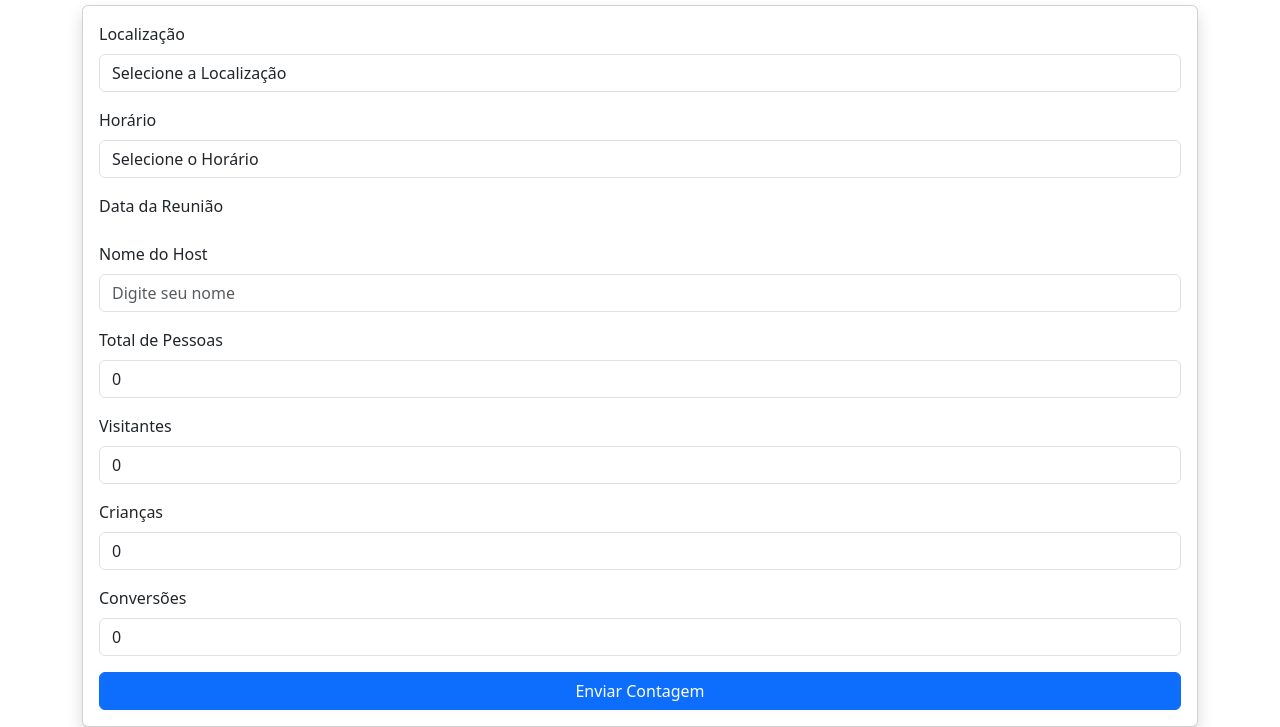
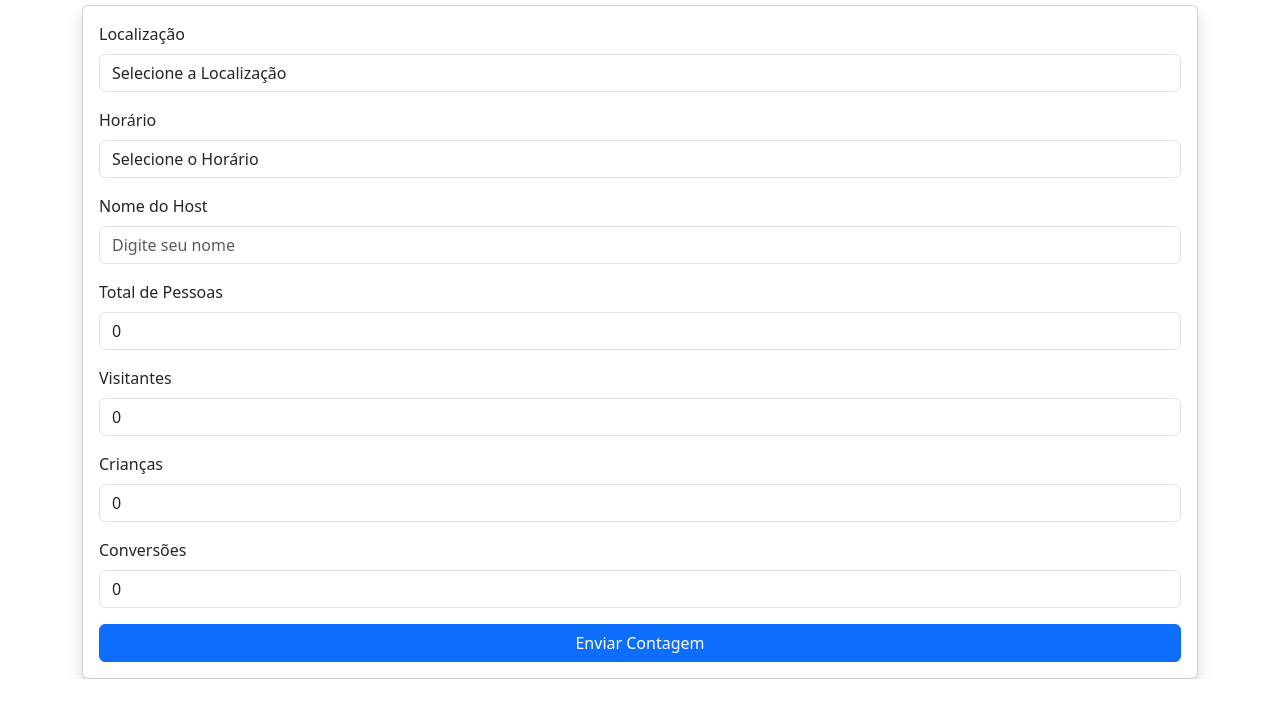
Before and after one commit to tiagolch/counting_people, a Django app: page / in a window 1280 px wide. Shown: the part 181-908 px from the top of the page. After the commit the page ends 860 px from the top, so only its background shows below. Run offline with Django 5.2, Linux system fonts and the light colour scheme; data that the repository does not hold is empty.

Commit message:
Retirado campo Data do template
Signed-off-by: Tiago <tiagolch@hotmail.com>

```diff
--- a/templates/contagem_form.html
+++ b/templates/contagem_form.html
@@ -41,12 +41,6 @@
                 <div class="mb-3">
                     <label for="id_horario" class="form-label">Horário</label>
                     {{ form.horario }}
-                </div>
-
-                <!-- Data -->
-                <div class="mb-3">
-                    <label for="id_data_reuniao" class="form-label">Data da Reunião</label>
-                    {{ form.data_reuniao }}
                 </div>
 
                 <!-- Nome do Host -->
```
